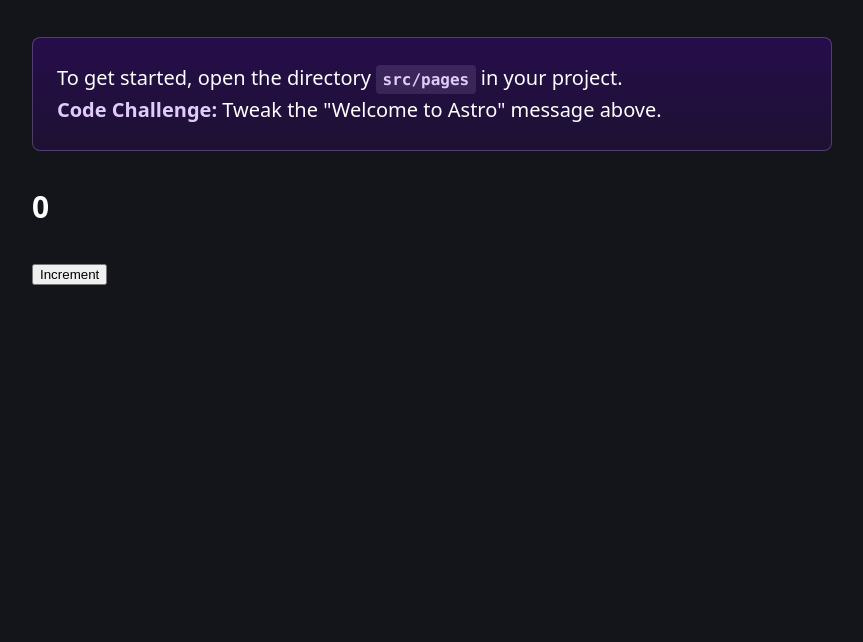
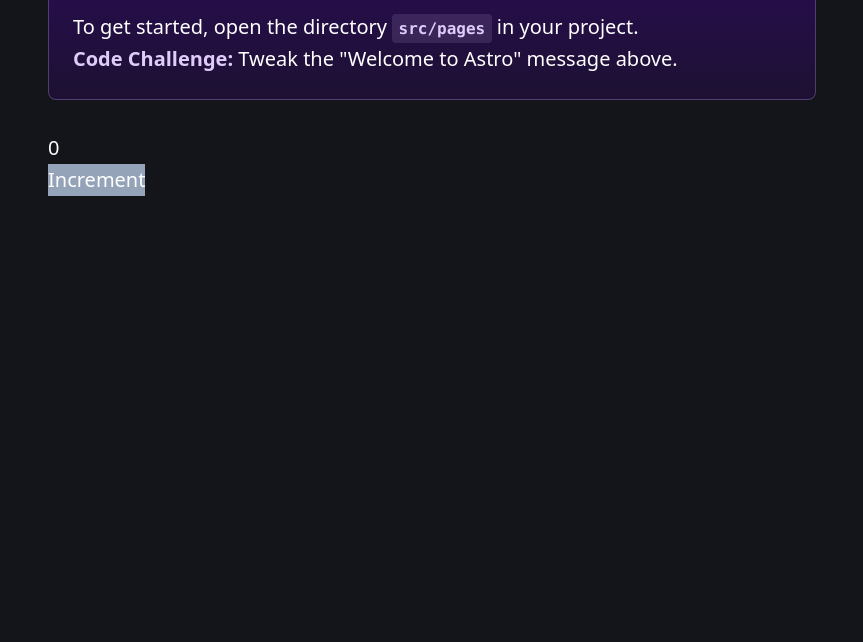
Before and after one commit to sebastiandotdev/ui, an Astro site: page / in a window 1280 px wide. Shown: the part 158-800 px from the top of the page, without its empty margins (208-1071 px from the left). Built offline with nearby package versions, Linux system fonts and the light colour scheme; Astro itself is replaced by a stand-in of ours.

Commit message:
📦 Add Tailwind project

```diff
--- a/astro.config.mjs
+++ b/astro.config.mjs
@@ -1,8 +1,9 @@
-import { defineConfig } from 'astro/config'
+import { defineConfig } from 'astro/config';
+import svelte from '@astrojs/svelte';
 
-import svelte from '@astrojs/svelte'
+import tailwind from "@astrojs/tailwind";
 
 // https://astro.build/config
 export default defineConfig({
-  integrations: [svelte()],
-})
+  integrations: [svelte(), tailwind()]
+});
--- a/package.json
+++ b/package.json
@@ -14,8 +14,10 @@
   "dependencies": {
     "@astrojs/check": "0.3.1",
     "@astrojs/svelte": "5.0.0",
+    "@astrojs/tailwind": "5.0.3",
     "astro": "4.0.3",
     "svelte": "5.0.0-next.22",
+    "tailwindcss": "3.0.24",
     "typescript": "5.3.3"
   },
   "devDependencies": {
--- a/src/components/Button.svelte
+++ b/src/components/Button.svelte
@@ -5,8 +5,9 @@
         count += 1
     }
 </script>
+<slot/>
+<h2>{count}</h2>
 
-<h2>{count}</h2>
-<button onclick={handleIncrementCount}>
+<button class="bg-slate-400" onclick={handleIncrementCount} >
     Increment
 </button>
--- /dev/null
+++ b/tailwind.config.mjs
@@ -0,0 +1,8 @@
+/** @type {import('tailwindcss').Config} */
+export default {
+	content: ['./src/**/*.{astro,html,js,jsx,md,mdx,svelte,ts,tsx,vue}'],
+	theme: {
+		extend: {},
+	},
+	plugins: [],
+}
```
Also changed, not shown: pnpm-lock.yaml.
